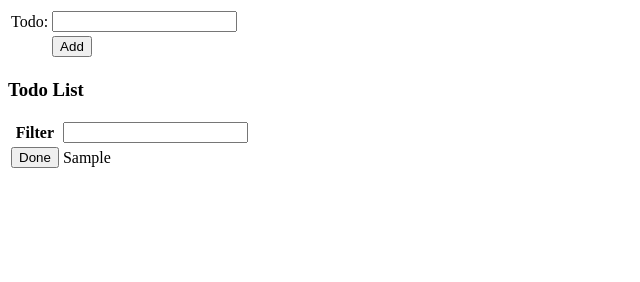
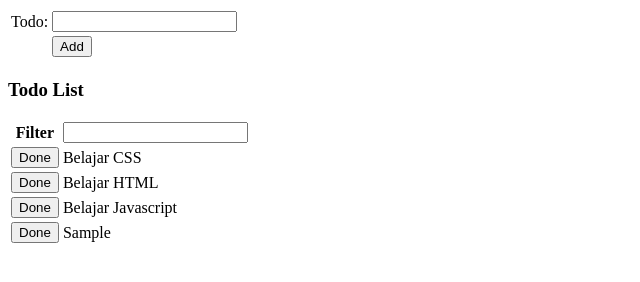
Before and after one commit to aaggee/todolist-app, a plain HTML site: page index.html in a window 1280 px wide. Both pictures are taken after typing "Sample" into the empty fields and a click on the input "Add". Shown: the whole page, without its empty margins (0-640 px from the left). Drawn offline with Linux system fonts and the light colour scheme.

Commit message:
remove  todolist

```diff
--- a/index.html
+++ b/index.html
@@ -28,7 +28,12 @@
             <th><label for="filter">Filter</label></th>
             <th><input type="text" name="search" id="search"></th>
         </thead>
-        <tbody id="todolistBody"></tbody>
+        <tbody id="todolistBody">
+            <tr>
+                <td><input type="button" value="Done"></td>
+                <td>Todo Description</td>
+            </tr>
+        </tbody>
     </table>
 </body>
 <script type="text/javascript" src="scripts/main.js"></script>
--- a/scripts/main.js
+++ b/scripts/main.js
@@ -1,4 +1,8 @@
-const todolist = [];
+const todolist = [
+    "Belajar CSS",
+    "Belajar HTML",
+    "Belajar Javascript"
+];
 
 function clearTodolist() {
     const todolistBody = document.getElementById("todolistBody");
@@ -7,18 +11,21 @@ function clearTodolist() {
     }
 }
 
-function displayTodolist() {
-    clearTodolist();
+function removeTodolist(index) {
+    todolist.splice(index, 1);
+    displayTodolist();
+}
 
-    for (let index = 0; index < todolist.length; index++) {
-        const todo = todolist[index];
-
+function addTodolist(index, todo) {
     const tr = document.createElement("tr");
     const tdButton = document.createElement("td");
     const buttonDone = document.createElement("input");
 
     buttonDone.type = "button";
     buttonDone.value = "Done";
+    buttonDone.onclick = function () {
+        removeTodolist(index);
+    };
 
     tr.appendChild(tdButton);
     tdButton.appendChild(buttonDone);
@@ -30,6 +37,18 @@ function displayTodolist() {
 
     const todolistBody = document.getElementById("todolistBody");
     todolistBody.appendChild(tr);
+}
+
+function displayTodolist() {
+    clearTodolist();
+
+    for (let index = 0; index < todolist.length; index++) {
+        const todo = todolist[index];
+
+        const searchText = document.getElementById("search").value.toLowerCase();
+        if(todo.toLowerCase().includes(searchText)) {
+            addTodolist(index, todo);
+        }
     }
 }
 
@@ -43,5 +62,14 @@ document.forms['todoForm'].onsubmit = function (event) {
 
     // console.info(todolist);
     displayTodolist();
+}
 
+const searchInput = document.getElementById("search");
+searchInput.onkeyup = function () {
+    displayTodolist();
 }
+searchInput.onkeydown = function () {
+    displayTodolist();
+}
+
+displayTodolist();
```
Lines whose indentation alone changed are shown as unchanged.
